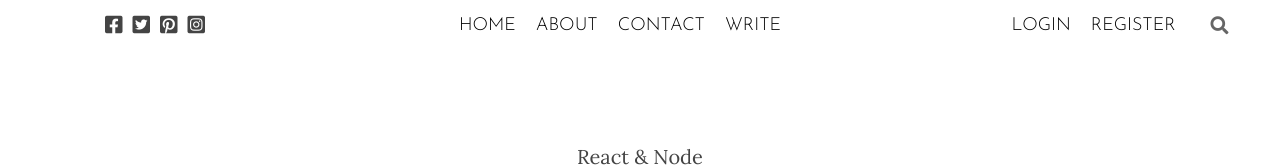
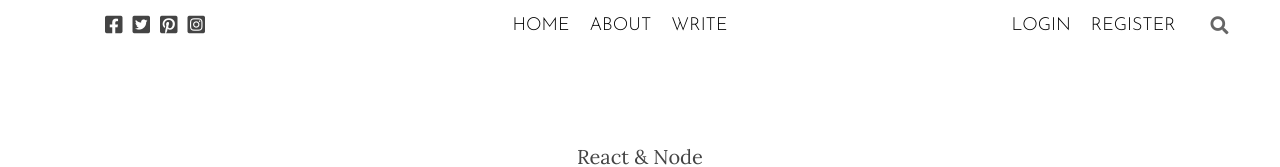
Before and after one commit to FedericoAcostaDev/guerrerosBack, a React (Create React App) app in the folder client/: page / in a window 1280 px wide. Shown: the top 167 px of the page. Built offline with nearby package versions, Linux system fonts and the light colour scheme; no server answers.

Commit message:
deleted contact in navbar

```diff
--- a/client/src/components/topbar/TopBar.jsx
+++ b/client/src/components/topbar/TopBar.jsx
@@ -2,6 +2,8 @@ import { useContext } from "react";
 import { Link } from "react-router-dom";
 import { Context } from "../../context/Context";
 import "./topbar.css";
+
+//Line= 46 add an Icon when there's no photo
 
 export default function TopBar() {
   const { user, dispatch } = useContext(Context);
@@ -28,11 +30,6 @@ export default function TopBar() {
           <li className="topListItem">
             <Link className="link" to="/">
               ABOUT
-            </Link>
-          </li>
-          <li className="topListItem">
-            <Link className="link" to="/">
-              CONTACT
             </Link>
           </li>
           <li className="topListItem">
```
